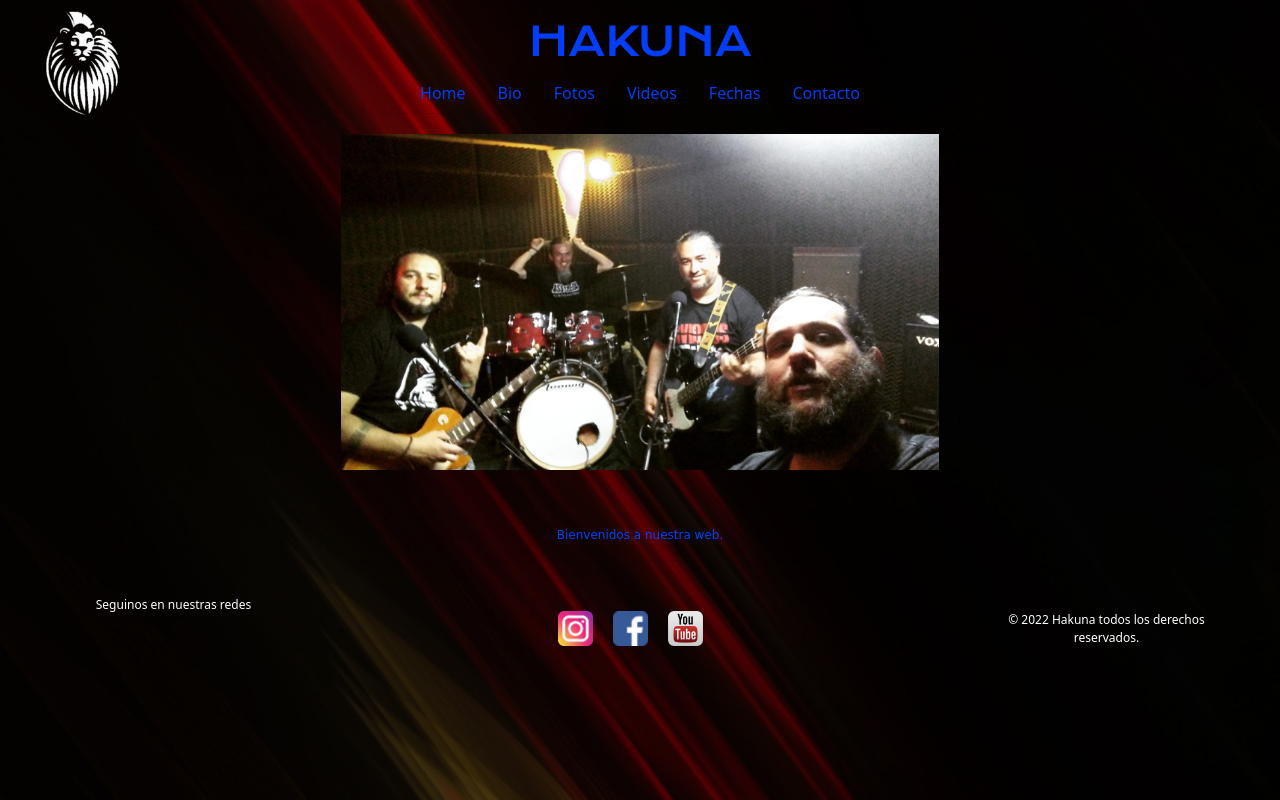
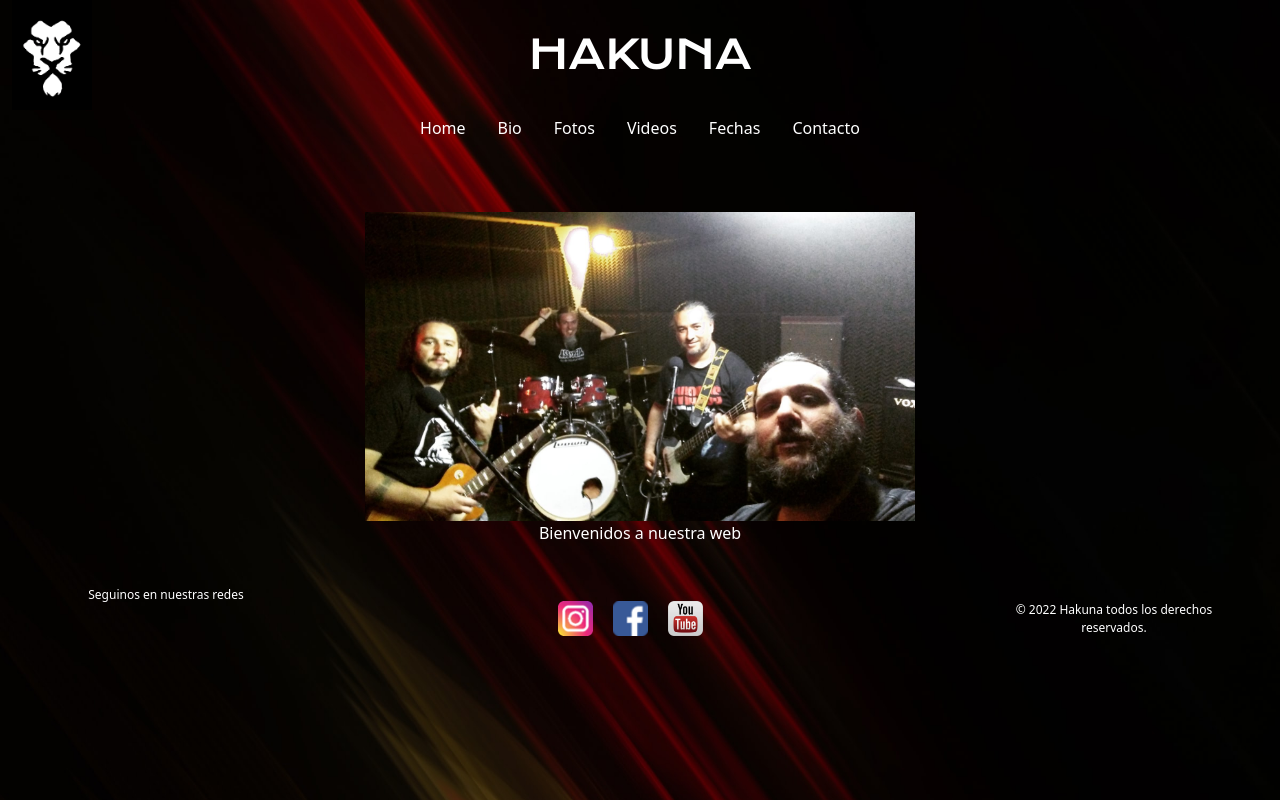
Before and after one commit to sergiolfc/hakunasergioburocco, a website: page index.html in a window 1280 px wide. Drawn offline with nearby package versions, Linux system fonts and the light colour scheme; some icons are missing; a web font is replaced by a local one.

Commit message:
continua la mejora

```diff
--- a/index.html
+++ b/index.html
@@ -17,14 +17,14 @@
     <link href="https://fonts.googleapis.com/css2?family=Krona+One&family=Megrim&family=Roboto+Mono:wght@200&family=Sansita+Swashed:wght@300&display=swap" rel="stylesheet">
 
   <!-- favicon -->
-    <link rel="icon" type="image/x-icon" href="./Imagenes/Logo Hakuna mini.png" class="logo">
+    <link rel="icon" type="image/x-icon" href="./Imagenes/logohakunasinborde.png" class="logo">
     <title>Hakuna Web</title>
 </head>
 
 <body>
   <main>
    <header class="container-fluid header">
-     <img src="./Imagenes/Logo Hakuna1.png" alt="Logo banda"class="logobanda">
+     <img src="./Imagenes/logohakunasinborde.png" alt="Logo banda"class="logobanda">
      <h1>HAKUNA</h1 class="titulo">
     <ul class="nav justify-content-center">
       <li class="nav-item">
@@ -49,14 +49,14 @@
    </header>
    <main>
 
-    <section class="container">
-    <div class="card mx-auto" style="width: 40rem;">
-      <img src="./Imagenes/Web11.jpeg" class="card-img-top" alt="foto bienvenida">
-      <div class="card-body">
-        <p class="card-text ">Bienvenidos a nuestra web.</p>
-      </div>
-      </div>
-  </section>
+    <div class="indexMain">
+      <div>
+          <img src="./Imagenes/Web11.jpeg" alt="imagen bienvenida" class="imagenIndex">
+
+
+       <p class="textoIndex"> Bienvenidos a nuestra web </p>
+
+    </div>
 
 
 
@@ -66,7 +66,7 @@
     <div class="row">
       <div class="col-lg-3 col-md-2 col-sm12  d-flex justify-content-center">
       <div><span class="text-white">Seguinos en nuestras redes</span></div>
-      </div>
+    </div>
       <div class="col-lg-6 col-md-6 col-sm12 d-flex justify-content-center" class="iconos">
         <a href="https:www.instagram.com/hakunarevival " target="_blank">
           <i class="fa-brands fa-facebook"></i>
--- a/scss/components/_footer.scss
+++ b/scss/components/_footer.scss
@@ -17,7 +17,7 @@
    color: white;
    text-align: center;
    width: 100%;
-  padding: 30px;
+  padding: 20px;
 }
 .text-white{
     font-size: 12px;
--- a/scss/components/_header.scss
+++ b/scss/components/_header.scss
@@ -4,7 +4,8 @@
 }
 
 .nav-link{
-    color:map-get($estilos, letras) !important
+    color:map-get($estilos, letras) !important;
+    padding-top:30px;
 }
 /* animacion navbar */
 .nav-link {
@@ -45,14 +46,14 @@
     }
 
     .logobanda{
-        width: 100px;
-         margin-left: 20px;
+        width: 80px;
+
      }
 
      h1{
         color:map-get($estilos, letras);
         text-align: center;
-        margin-top: -100px;
+        margin-top: -80px;
         font-family: 'Krona One', sans-serif;
         animation-duration: 2s;
         animation-name: slidein;
--- a/scss/components/_index.scss
+++ b/scss/components/_index.scss
@@ -1,21 +1,16 @@
-.card-body{
-     color: rgb(255, 255, 255);
+.imagenIndex{
+    width: 550px;
+
+}
+
+.textoIndex{
+    color:white;
     text-align: center;
-    font-family: 'Encode Sans SC', sans-serif;
-    font-family: 'Red Rose', cursive;
-    font-size: x-large;
-    }
-    .card{
-        background-color: rgba(0, 0, 0, 0);
-    }
 
-    .card-img-top{
-        padding: 20px;
-    }
+}
 
-    .card-text{
-
-        @extend .text-white;
-        color:rgb(0, 68, 255);
-
-    }
+.indexMain{
+    display:flex;
+    justify-content: center;
+    margin-top: 5%;
+}
--- a/scss/components/variables/_colores.scss
+++ b/scss/components/variables/_colores.scss
@@ -1,4 +1,4 @@
 
-$estilos: (letras:rgb(4, 61, 247),
-           navbar: rgba(134, 88, 241, 0.397)  ,
-           color-background: rgb(121, 102, 233))
+$estilos: (letras:rgb(255, 255, 255),
+           navbar: rgba(247, 117, 117, 0.397)  ,
+           color-background: rgba(255, 255, 255, 0))
```
Also changed, not shown: paginas/Contacto.html (+76 -0 lines), paginas/Fechas.html (+2 -2 lines), paginas/fotos.html (+0 -2 lines), paginas/videos.html (+1 -0 lines), Imagenes/logohakunasinborde.png (added), css/main.css.
